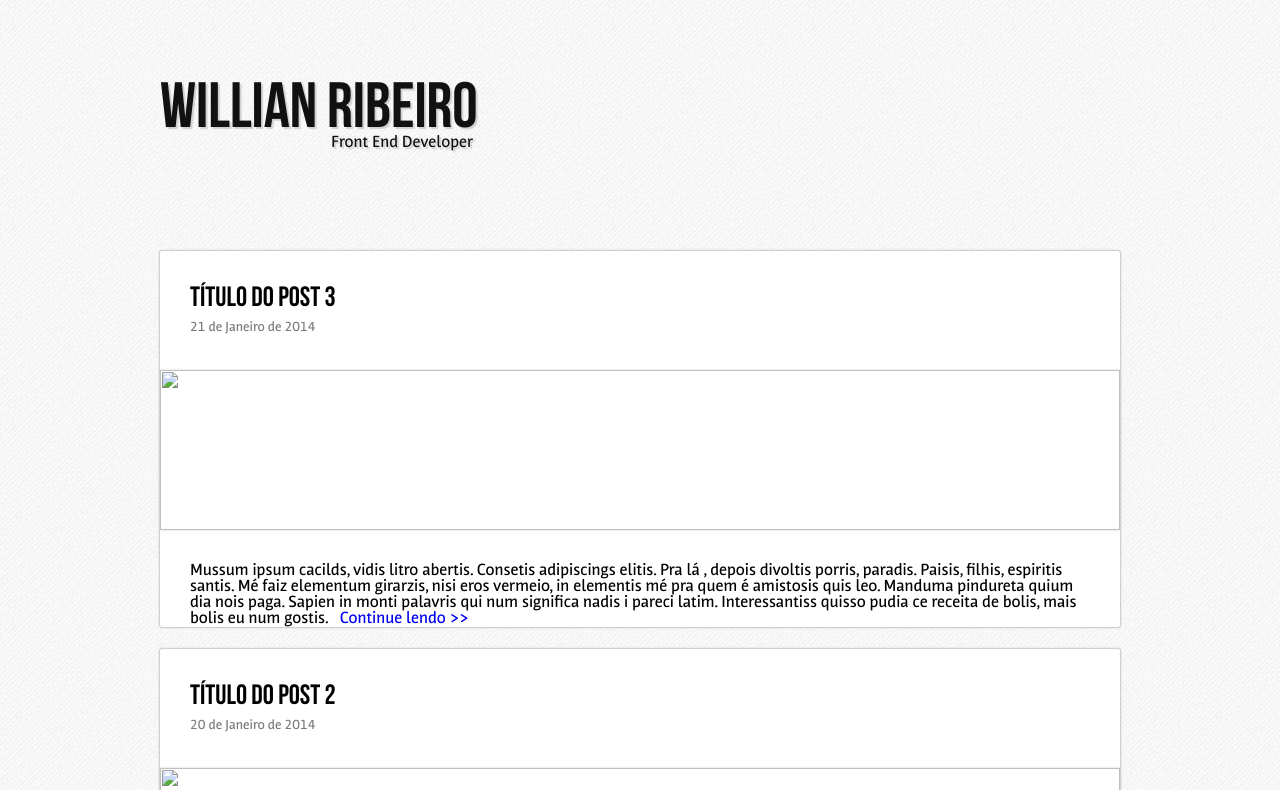
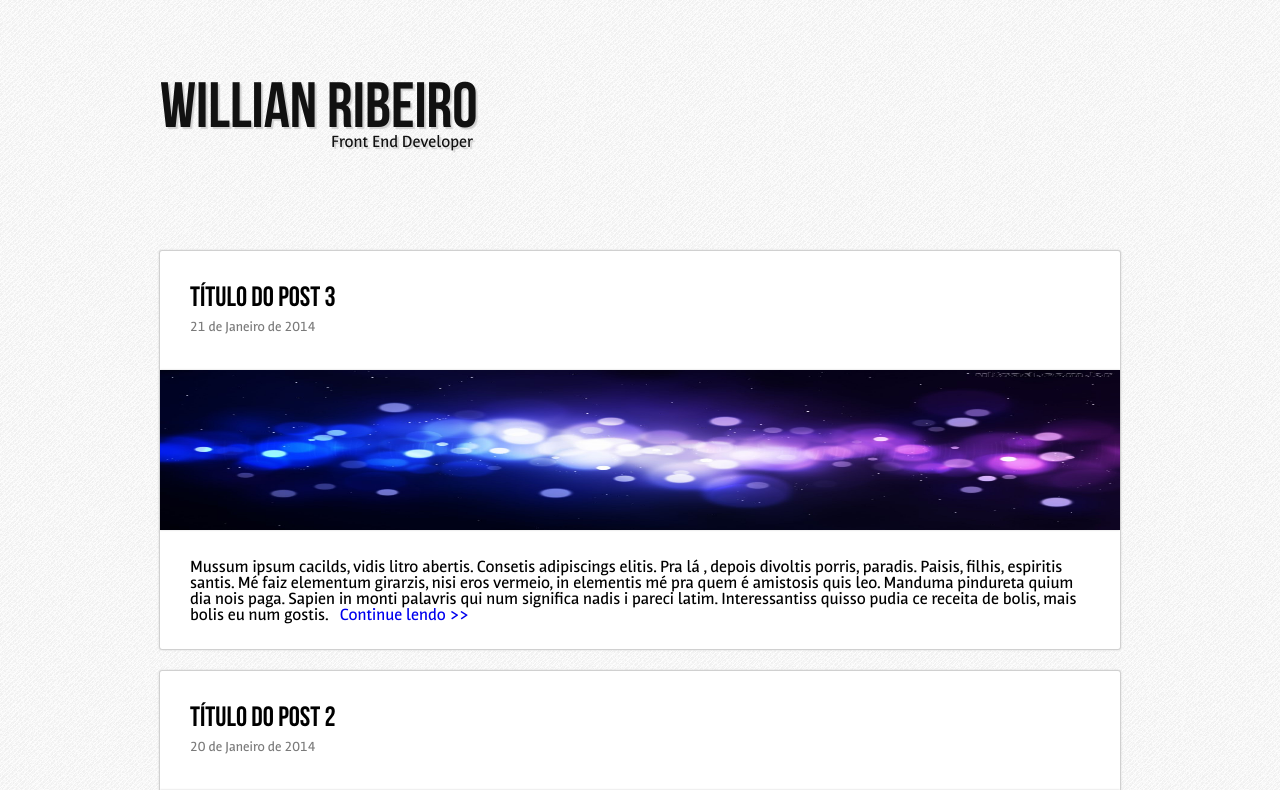
Before and after one commit to willianribeiro/old.personal.blog, a Jekyll site: the page built from index.html, in a window 1280 px wide. Shown: the top 790 px of the page. Built offline with Jekyll 4.4.1, drawn with Linux system fonts in a browser that asks for light colours; grey boxes are pictures that could not be loaded.

Commit message:
pequenas mudancas no css.

```diff
--- a/_posts/2014-01-20-segundo-post.html
+++ b/_posts/2014-01-20-segundo-post.html
@@ -2,7 +2,7 @@
 layout: post
 title: Título do post 2
 date_unabbreviated: 20 de Janeiro de 2014
-img_url:
+img_url: /img/abs_2.jpg
 img_alt:
 summary: Mussum ipsum cacilds, vidis litro abertis. Consetis adipiscings elitis. Pra lá , depois divoltis porris, paradis. Paisis, filhis, espiritis santis. Mé faiz elementum girarzis, nisi eros vermeio, in elementis mé pra quem é amistosis quis leo. Manduma pindureta quium dia nois paga. Sapien in monti palavris qui num significa nadis i pareci latim. Interessantiss quisso pudia ce receita de bolis, mais bolis eu num gostis.
 ---
--- a/_posts/2014-01-21-post-html.html
+++ b/_posts/2014-01-21-post-html.html
@@ -2,7 +2,7 @@
 layout: post
 title: Título do post 3
 date_unabbreviated: 21 de Janeiro de 2014
-img_url:
+img_url: /img/abs_3.jpg
 img_alt:
 summary: Mussum ipsum cacilds, vidis litro abertis. Consetis adipiscings elitis. Pra lá , depois divoltis porris, paradis. Paisis, filhis, espiritis santis. Mé faiz elementum girarzis, nisi eros vermeio, in elementis mé pra quem é amistosis quis leo. Manduma pindureta quium dia nois paga. Sapien in monti palavris qui num significa nadis i pareci latim. Interessantiss quisso pudia ce receita de bolis, mais bolis eu num gostis.
 ---
--- a/css/style.css
+++ b/css/style.css
@@ -114,7 +114,11 @@ a.blog-title:hover {
 }
 
 .post-paragraph {
-	margin: 33px 30px 0 30px;
+	padding: 16px 30px;
+}
+
+.post-paragraph-index {
+	padding: 30px 30px 25px;
 }
 
 .post-title {
--- a/index.html
+++ b/index.html
@@ -9,6 +9,6 @@ layout: default
 		</header>
 
 		<img class="post-img" src="{{ post.img_url }}" alt="{{ post.img_alt }}">
-		<p class="post-paragraph"> {{ post.summary }} <a class="read-more" href="{{ post.url}} ">Continue lendo >></a></p>
+		<p class="post-paragraph-index"> {{ post.summary }} <a class="read-more" href="{{ post.url}} ">Continue lendo >></a></p>
 	</article>
 {% endfor %}
```
Also changed, not shown: 2 other files.
